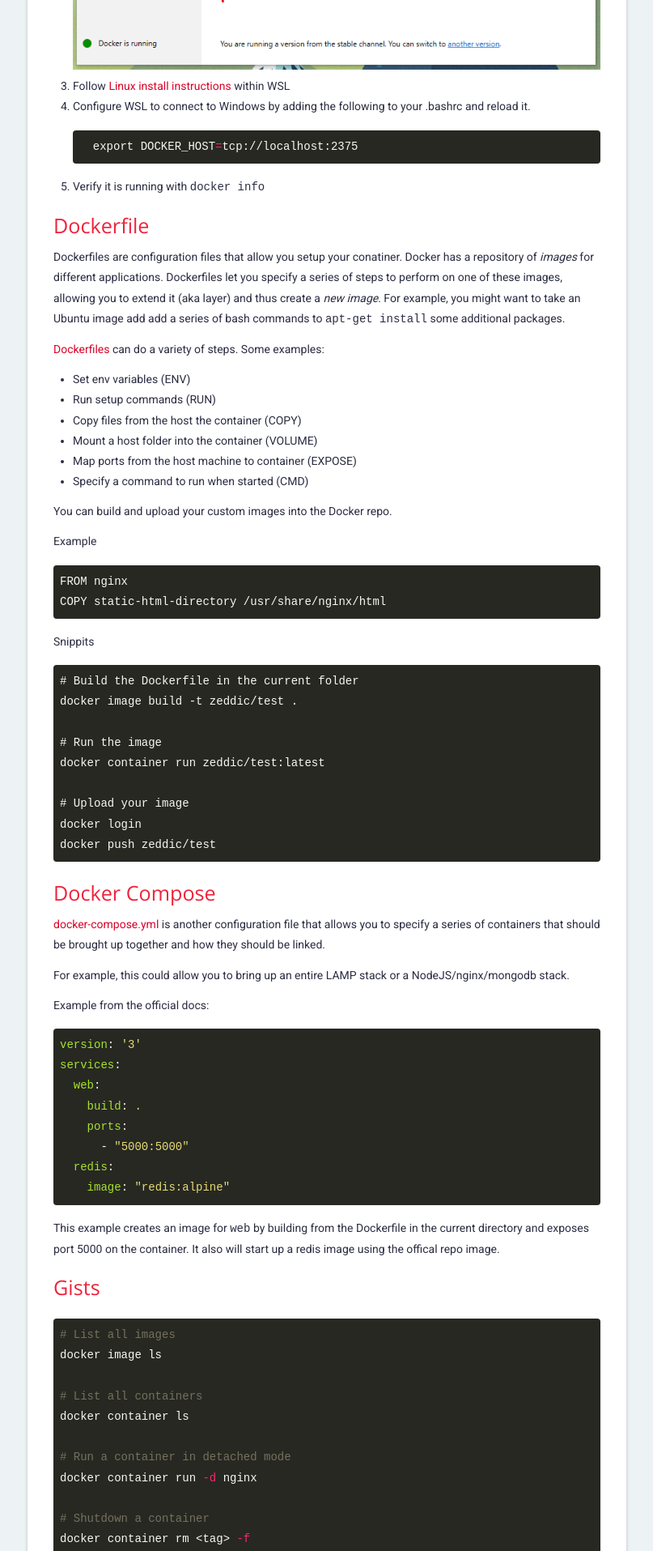
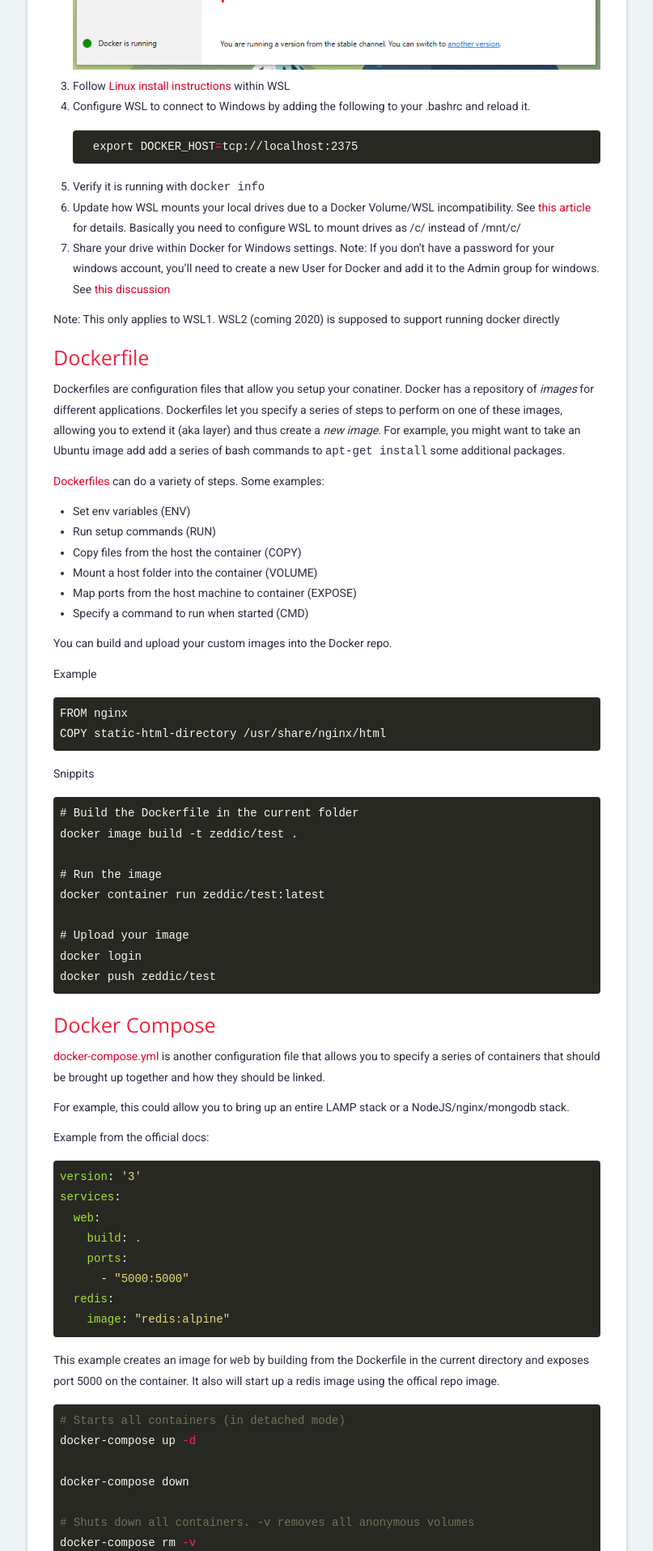
Before and after one commit to zeddic/zeddic.github.io, a Jekyll site: the page built from notes/docker.md, in a window 1280 px wide. Shown: the part 1329-3244 px from the top of the page at 81% size, without its empty margins (206-1013 px from the left). Built offline with Jekyll 4.4.1, drawn with Linux system fonts in a browser that asks for light colours; some of the changed text lies outside the part shown.

Commit message:
Added some docker notes

````diff
--- a/notes/docker.md
+++ b/notes/docker.md
@@ -44,6 +44,10 @@
   export DOCKER_HOST=tcp://localhost:2375
   ```
 5. Verify it is running with `docker info`
+6. Update how WSL mounts your local drives due to a Docker Volume/WSL incompatibility. See [this article](https://nickjanetakis.com/blog/setting-up-docker-for-windows-and-wsl-to-work-flawlessly) for details. Basically you need to configure WSL to mount drives as /c/ instead of /mnt/c/
+7. Share your drive within Docker for Windows settings. Note: If you don't have a password for your windows account, you'll need to create a new User for Docker and add it to the Admin group for windows. See [this discussion](https://forums.docker.com/t/how-to-share-windows-drives-with-a-user-without-password/22933/3)
+
+Note: This only applies to WSL1. WSL2 (coming 2020) is supposed to support running docker directly
 
 ## Dockerfile
 Dockerfiles are configuration files that allow you setup your conatiner. Docker has a repository of *images* for different applications. Dockerfiles let you specify a series of steps to perform on one of these images, allowing you to extend it (aka layer) and thus create a *new image*. For example, you might want to take an Ubuntu image add add a series of bash commands to `apt-get install` some additional packages.
@@ -98,6 +102,22 @@
 
 This example creates an image for `web` by building from the Dockerfile in the current directory and exposes port 5000 on the container. It also will start up a redis image using the offical repo image.
 
+```shell
+# Starts all containers (in detached mode)
+docker-compose up -d
+
+docker-compose down
+
+# Shuts down all containers. -v removes all anonymous volumes
+docker-compose rm -v
+
+# Recreate anonymous volumes instead of using those from last run
+docker-compose up -V
+
+# Force recration of containers
+docker-compose up --force-recreate
+```
+
 ## Gists
 
 ```shell
@@ -112,6 +132,9 @@
 
 # Shutdown a container
 docker container rm <tag> -f
+
+# Open bash in one of the containers
+docker-compose exec <containername> bash
 ```
 
 ## Useful links
````
Also changed, not shown: notes/misc_bash.md (added, +12 -0 lines).
